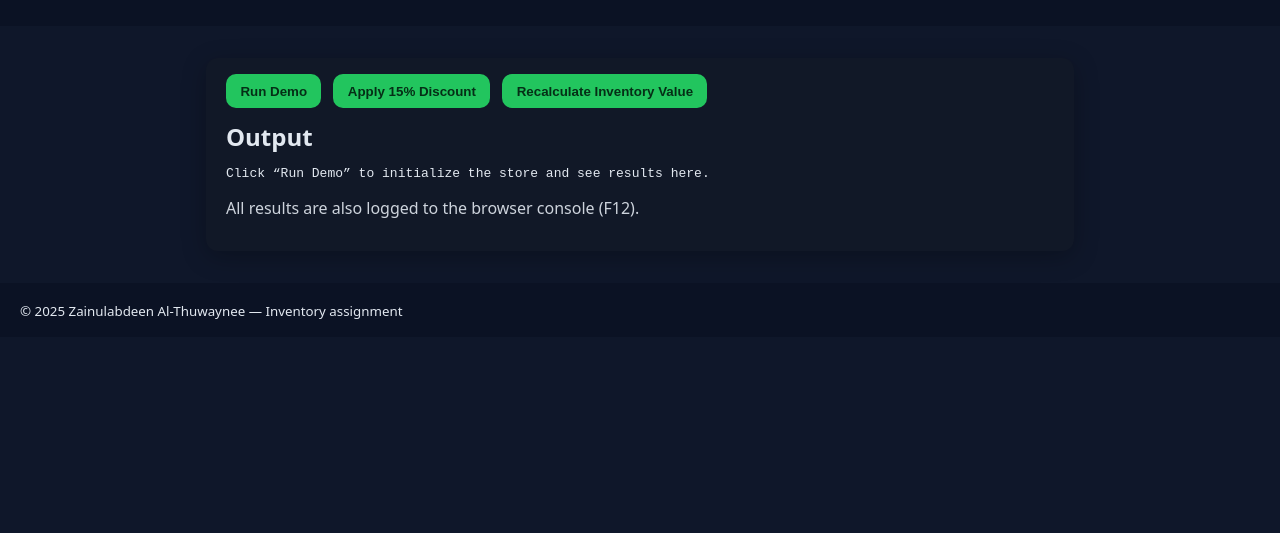
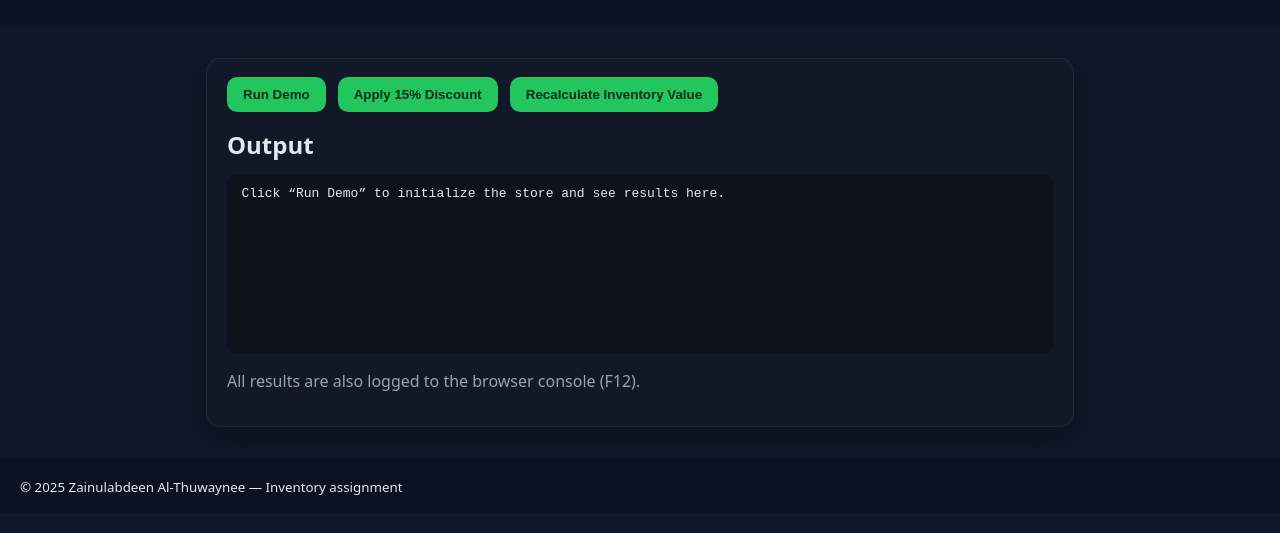
Before and after one commit to zthuwaynee/js-inventory-management, a plain HTML site: page index.html in a window 1280 px wide. Shown: the part 65-598 px from the top of the page. Drawn offline with Linux system fonts and the light colour scheme.

Commit message:
modified UX

```diff
--- a/index.html
+++ b/index.html
@@ -6,17 +6,20 @@
   <meta name="viewport" content="width=device-width, initial-scale=1" />
   <meta name="description" content="Inventory management system using JavaScript classes, inheritance, and static methods." />
   <style>
-    :root { --bg:#0f172a; --fg:#e2e8f0; --card:#111827; --accent:#22c55e; }
+    :root { --bg:#0f172a; --fg:#e2e8f0; --card:#111827; --accent:#22c55e; --accent-2:#16a34a; --muted:#94a3b8; }
     * { box-sizing: border-box; }
     body { margin: 0; font-family: ui-sans-serif, system-ui, -apple-system, Segoe UI, Roboto, 'Helvetica Neue', Arial; background: var(--bg); color: var(--fg); }
     header, footer { padding: 1rem 1.25rem; background: #0b1224; position: sticky; top: 0; z-index: 10; }
     main { max-width: 900px; margin: 2rem auto; padding: 0 1rem; }
-    .card { background: var(--card); border-radius: 12px; padding: 1rem 1.25rem; box-shadow: 0 6px 24px rgba(0,0,0,.25); }
+    .card { background: var(--card); border: 1px solid rgba(255,255,255,.06); border-radius: 14px; padding: 1.1rem 1.25rem; box-shadow: 0 10px 30px rgba(0,0,0,.35); }
     h1, h2 { margin: .2rem 0 .8rem; }
-    button { padding: .6rem .9rem; border-radius: 10px; border: 0; background: var(--accent); color: #052e16; font-weight: 700; cursor: pointer; }
-    pre { white-space: pre-wrap; word-wrap: break-word; }
-    .row { display: flex; gap: .75rem; flex-wrap: wrap; margin-bottom: .75rem; }
-    .muted { opacity: .9; }
+    .row { display: flex; gap: .75rem; flex-wrap: wrap; margin-bottom: 1rem; }
+    button { padding: .65rem 1rem; border-radius: 10px; border: 0; background: var(--accent); color: #052e16; font-weight: 700; cursor: pointer; transition: transform .06s ease, box-shadow .2s ease, background .2s ease; }
+    button:hover { background: var(--accent-2); box-shadow: 0 8px 16px rgba(22,163,74,.25); }
+    button:active { transform: translateY(1px); }
+    button:focus-visible { outline: 3px solid #93c5fd; outline-offset: 2px; }
+    pre { white-space: pre-wrap; word-wrap: break-word; background: rgba(0,0,0,.25); border-radius: 10px; padding: .75rem .9rem; min-height: 180px; }
+    .muted { color: var(--muted); }
     a { color: #93c5fd; }
   </style>
 </head>
@@ -26,13 +29,13 @@
   </header>
 
   <main>
-    <section class="card">
+    <section class="card" aria-labelledby="outputTitle">
       <div class="row">
-        <button id="runDemo">Run Demo</button>
-        <button id="applyDiscountBtn">Apply 15% Discount</button>
-        <button id="recalculateBtn">Recalculate Inventory Value</button>
+        <button id="runDemo" type="button">Run Demo</button>
+        <button id="applyDiscountBtn" type="button">Apply 15% Discount</button>
+        <button id="recalculateBtn" type="button">Recalculate Inventory Value</button>
       </div>
-      <h2>Output</h2>
+      <h2 id="outputTitle">Output</h2>
       <pre id="output" aria-live="polite">Click “Run Demo” to initialize the store and see results here.</pre>
       <p class="muted">All results are also logged to the browser console (F12).</p>
     </section>
```
